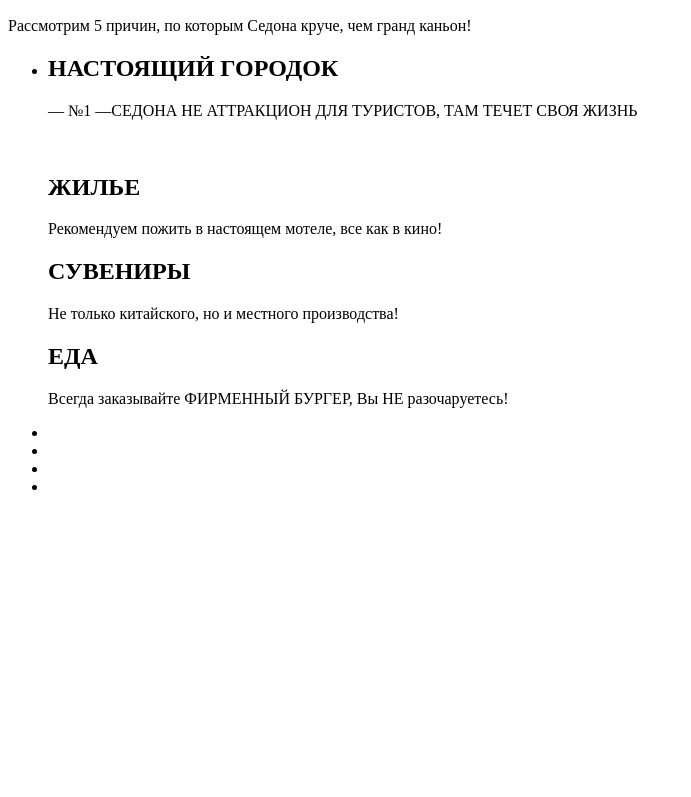
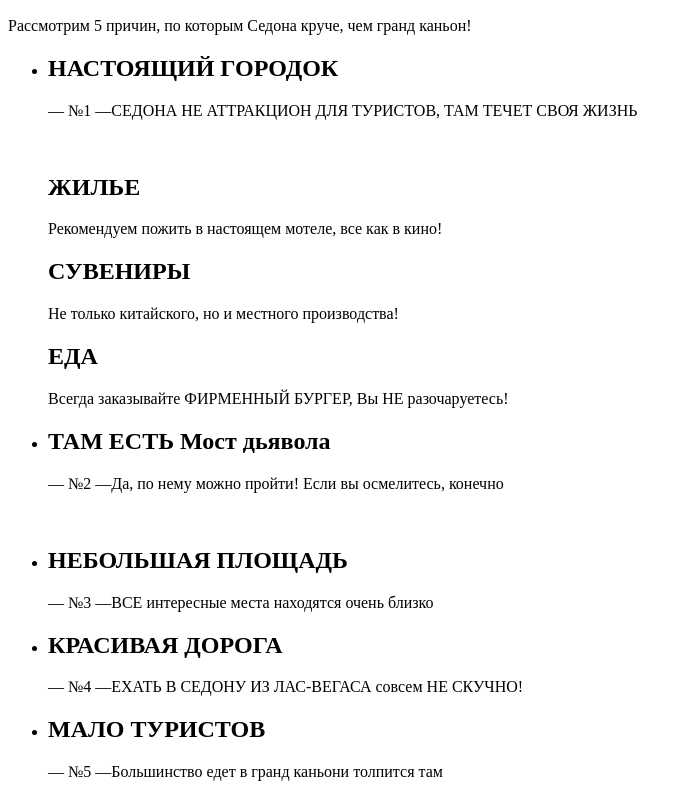
Before and after one commit to Acypuk/1591675-sedona-22, a website: page source/index.html in a window 1280 px wide. Shown: the part 315-1112 px from the top of the page, without its empty margins (0-691 px from the left). Before the commit the page ends 827 px from the top, so only its background shows below. Drawn offline with Linux system fonts and the light colour scheme.

Commit message:
блок преимуществ1

```diff
--- a/source/index.html
+++ b/source/index.html
@@ -59,10 +59,33 @@
                 <p>Всегда заказывайте ФИРМЕННЫЙ БУРГЕР, Вы НЕ разочаруетесь!</p>
               </div>
             </li>
-            <li class="advantages-list-block"></li>
-            <li class="advantages-list-block"></li>
-            <li class="advantages-list-block"></li>
-            <li class="advantages-list-block"></li>
+            <li class="advantages-list-block">
+              <div>
+                <h2>ТАМ ЕСТЬ Мост дьявола</h2>
+                <p><span>— №2 —</span>Да, по нему можно пройти! Если вы осмелитесь, конечно</p>
+              </div>
+              <div>
+                <img src="" alt="">
+              </div>
+            </li>
+            <li class="advantages-list-block">
+              <div>
+                <h2>НЕБОЛЬШАЯ ПЛОЩАДЬ</h2>
+                <p><span>— №3 —</span>ВСЕ интересные места находятся очень близко</p>
+              </div>
+            </li>
+            <li class="advantages-list-block">
+              <div>
+                <h2>КРАСИВАЯ ДОРОГА</h2>
+                <p><span>— №4 —</span>ЕХАТЬ В СЕДОНУ ИЗ ЛАС-ВЕГАСА совсем НЕ СКУЧНО!</p>
+              </div>
+            </li>
+            <li class="advantages-list-block">
+              <div>
+                <h2>МАЛО ТУРИСТОВ</h2>
+                <p><span>— №5 —</span>Большинство едет в гранд каньони толпится там</p>
+              </div>
+            </li>
           </ul>
 
         </div>
```
